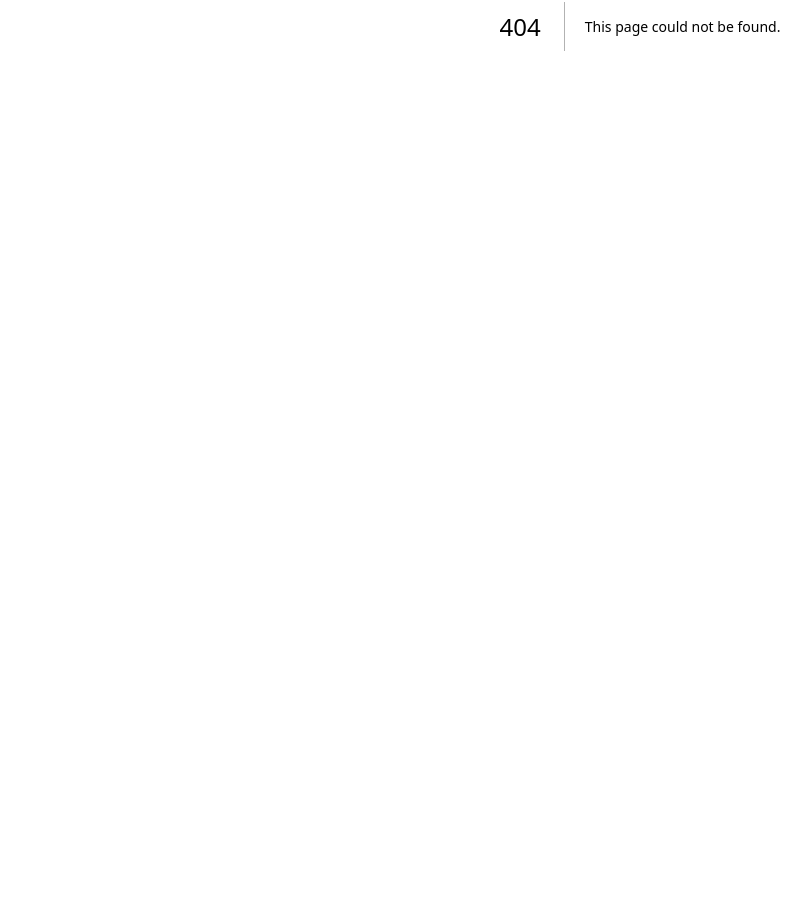
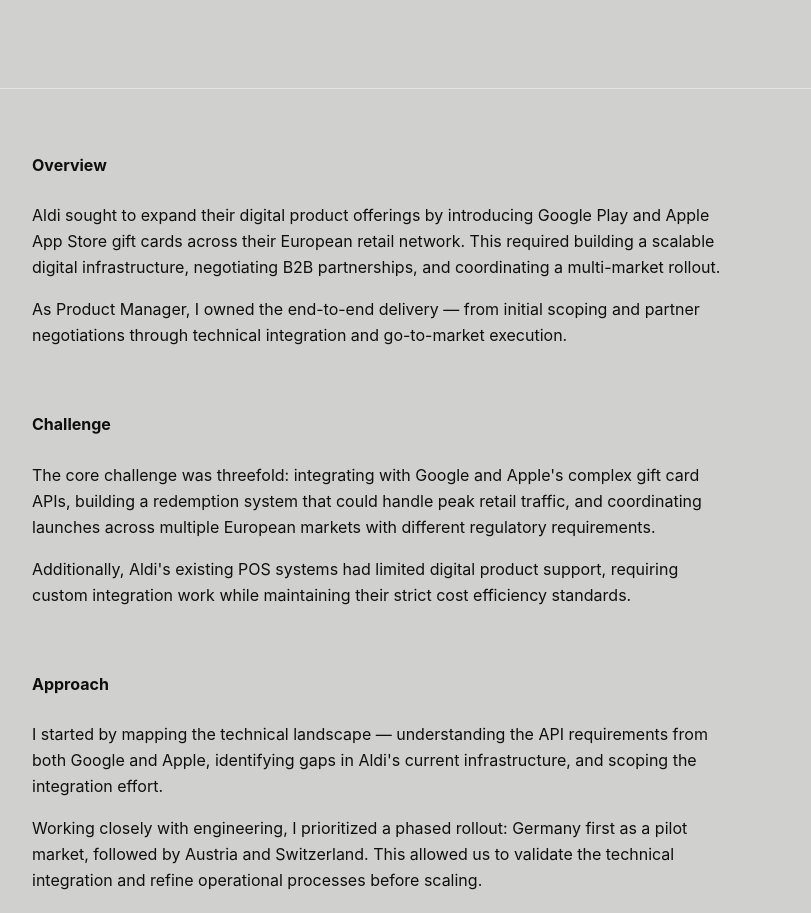
Before and after one commit to denescsaszar/portfolio, a Next.js app: page /case-studies/google-aldi in a window 1280 px wide. Before the commit this address had no page. Shown: the part 374-1287 px from the top of the page, without its empty margins (0-811 px from the left). Before the commit the page ends 800 px from the top, so only its background shows below. Built offline with nearby package versions, Linux system fonts and the light colour scheme.

Commit message:
step-29: create Google x Aldi case study page

```diff
--- /dev/null
+++ b/app/case-studies/google-aldi/page.tsx
@@ -0,0 +1,104 @@
+import CaseStudyLayout from "@/components/CaseStudyLayout";
+import CaseStudySection from "@/components/CaseStudySection";
+
+export default function GoogleAldiCaseStudy() {
+  return (
+    <CaseStudyLayout
+      title="Google & Apple Gift Cards"
+      subtitle="Led product strategy and B2B partnerships for a multi-platform digital gift card launch with Aldi, scaling to millions of transactions."
+      role="Product Manager"
+      timeline="2021 - 2022"
+      industry="E-Commerce / Retail"
+    >
+      <CaseStudySection title="Overview">
+        <p>
+          Aldi sought to expand their digital product offerings by introducing
+          Google Play and Apple App Store gift cards across their European
+          retail network. This required building a scalable digital
+          infrastructure, negotiating B2B partnerships, and coordinating a
+          multi-market rollout.
+        </p>
+        <p>
+          As Product Manager, I owned the end-to-end delivery — from initial
+          scoping and partner negotiations through technical integration and
+          go-to-market execution.
+        </p>
+      </CaseStudySection>
+
+      <CaseStudySection title="Challenge">
+        <p>
+          The core challenge was threefold: integrating with Google and Apple's
+          complex gift card APIs, building a redemption system that could handle
+          peak retail traffic, and coordinating launches across multiple
+          European markets with different regulatory requirements.
+        </p>
+        <p>
+          Additionally, Aldi's existing POS systems had limited digital product
+          support, requiring custom integration work while maintaining their
+          strict cost efficiency standards.
+        </p>
+      </CaseStudySection>
+
+      <CaseStudySection title="Approach">
+        <p>
+          I started by mapping the technical landscape — understanding the API
+          requirements from both Google and Apple, identifying gaps in Aldi's
+          current infrastructure, and scoping the integration effort.
+        </p>
+        <p>
+          Working closely with engineering, I prioritized a phased rollout:
+          Germany first as a pilot market, followed by Austria and Switzerland.
+          This allowed us to validate the technical integration and refine
+          operational processes before scaling.
+        </p>
+        <p>
+          For the B2B partnerships, I led negotiations with both Google and
+          Apple, aligning on commercial terms, technical SLAs, and marketing
+          support. I also coordinated with Aldi's legal and compliance teams to
+          ensure GDPR compliance across all markets.
+        </p>
+      </CaseStudySection>
+
+      <CaseStudySection title="Solution">
+        <p>
+          We built a lightweight middleware layer that connected Aldi's POS
+          systems to Google and Apple's gift card APIs. This abstraction allowed
+          us to handle the complexity of both platforms while presenting a
+          unified interface to the retail systems.
+        </p>
+        <p>
+          The system included real-time inventory management, automated
+          reconciliation, and a monitoring dashboard for operations teams. We
+          also implemented circuit breakers and fallback mechanisms to ensure
+          reliability during peak shopping periods.
+        </p>
+      </CaseStudySection>
+
+      <CaseStudySection title="Results">
+        <p>
+          The platform launched successfully across DACH markets, processing
+          over 2 million transactions in the first year. Key outcomes included:
+        </p>
+        <ul className="list-disc list-inside space-y-2 mt-4">
+          <li>99.7% uptime during Black Friday and Christmas peaks</li>
+          <li>45% reduction in settlement time vs. industry average</li>
+          <li>Expanded to 3 additional European markets within 6 months</li>
+          <li>Established framework for future digital product integrations</li>
+        </ul>
+      </CaseStudySection>
+
+      <CaseStudySection title="Key Learnings">
+        <p>
+          This project reinforced the importance of phased rollouts when dealing
+          with complex integrations. Starting with a single market allowed us to
+          identify edge cases and optimize processes before scaling.
+        </p>
+        <p>
+          I also learned the value of building strong relationships with
+          external partners. Regular syncs with Google and Apple technical teams
+          helped us anticipate API changes and resolve issues quickly.
+        </p>
+      </CaseStudySection>
+    </CaseStudyLayout>
+  );
+}
```
